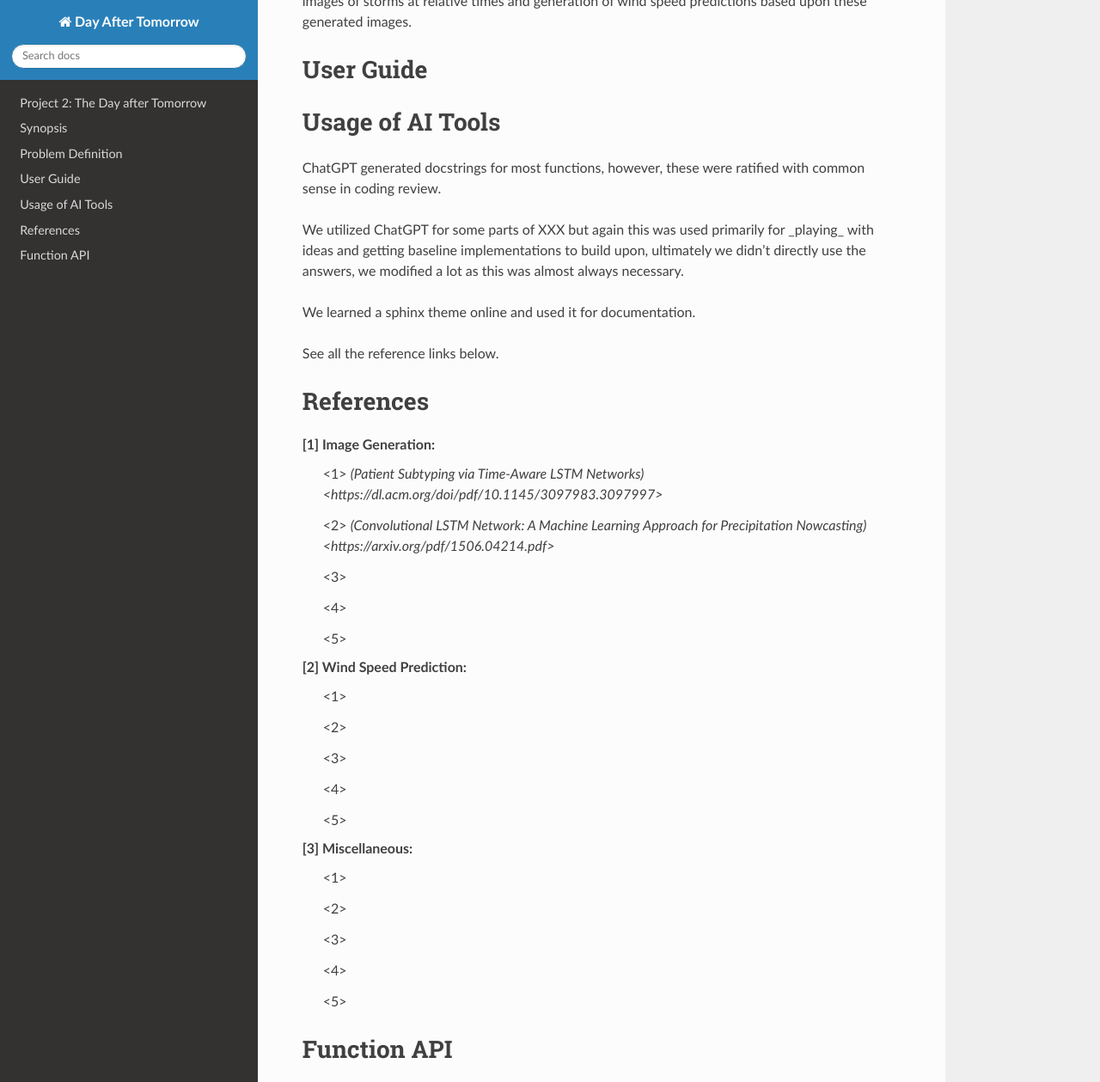
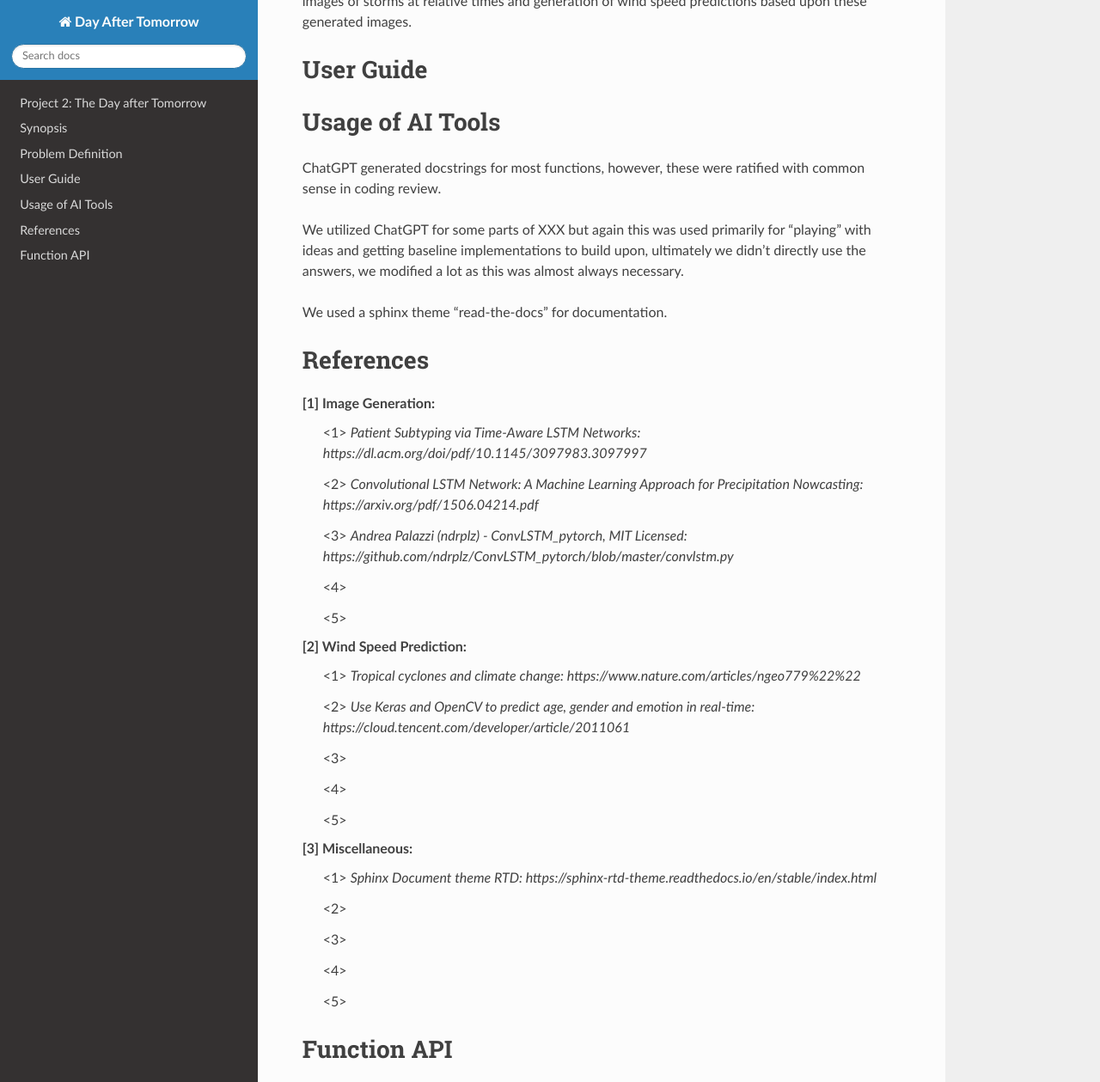
Before and after one commit to acse-dc1823/hurricane-satellite-predictor, a Sphinx documentation site: the page built from docs/index.rst, in a window 1280 px wide and 1400 px high, scrolled down 628 px, cut to the strip 0-1259 px from the top of the window. Shown: the whole strip at 86% size. Built offline with Sphinx 7.4.7 and the Read the Docs theme 2.0.0, drawn with Linux system fonts in a browser that asks for light colours.

Commit message:
This commit updates index.rst with references.

```diff
--- a/docs/index.rst
+++ b/docs/index.rst
@@ -40,33 +40,31 @@ Usage of AI Tools
 ChatGPT generated docstrings for most functions, however, these were ratified with common sense
 in coding review.
 
-We utilized ChatGPT for some parts of XXX but again this was used primarily for _playing_ with ideas
+We utilized ChatGPT for some parts of XXX but again this was used primarily for "playing" with ideas
 and getting baseline implementations to build upon, ultimately we didn't directly use the answers,
 we modified a lot as this was almost always necessary.
 
-We learned a sphinx theme online and used it for documentation.
-
-See all the reference links below.
+We used a sphinx theme "read-the-docs" for documentation.
 
 
 References
 ==========
 
 [1] Image Generation:
-            <1> `(Patient Subtyping via Time-Aware LSTM Networks)<https://dl.acm.org/doi/pdf/10.1145/3097983.3097997>`
+            <1> `Patient Subtyping via Time-Aware LSTM Networks: https://dl.acm.org/doi/pdf/10.1145/3097983.3097997`
 
-            <2> `(Convolutional LSTM Network: A Machine Learning Approach for Precipitation Nowcasting)<https://arxiv.org/pdf/1506.04214.pdf>`
+            <2> `Convolutional LSTM Network: A Machine Learning Approach for Precipitation Nowcasting: https://arxiv.org/pdf/1506.04214.pdf`
 
-            <3>
+            <3> `Andrea Palazzi (ndrplz) - ConvLSTM_pytorch, MIT Licensed: https://github.com/ndrplz/ConvLSTM_pytorch/blob/master/convlstm.py`
 
             <4>
 
             <5>
 
 [2] Wind Speed Prediction:
-            <1>
+            <1> `Tropical cyclones and climate change: https://www.nature.com/articles/ngeo779%22%22`
 
-            <2>
+            <2> `Use Keras and OpenCV to predict age, gender and emotion in real-time: https://cloud.tencent.com/developer/article/2011061`
 
             <3>
 
@@ -75,7 +73,7 @@ References
             <5>
 
 [3] Miscellaneous:
-            <1>
+            <1> `Sphinx Document theme RTD: https://sphinx-rtd-theme.readthedocs.io/en/stable/index.html`
 
             <2>
 
```
